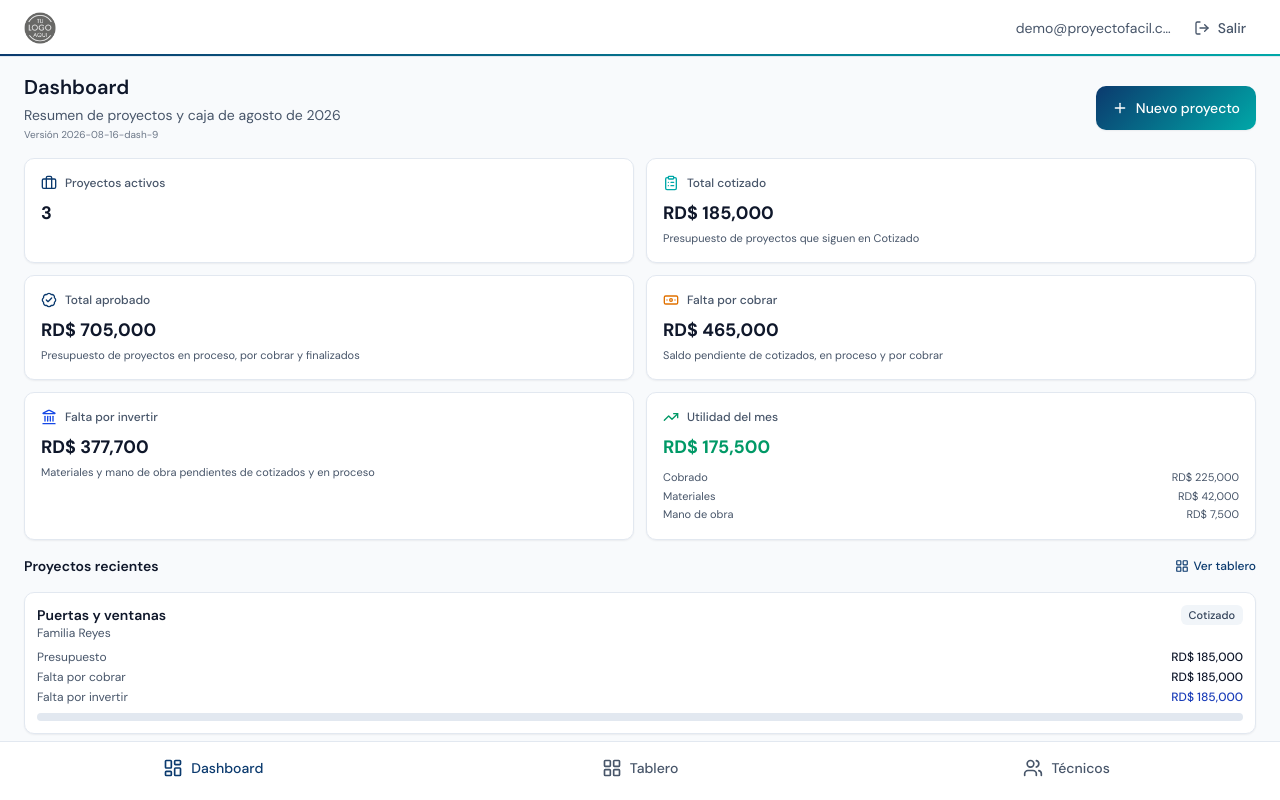
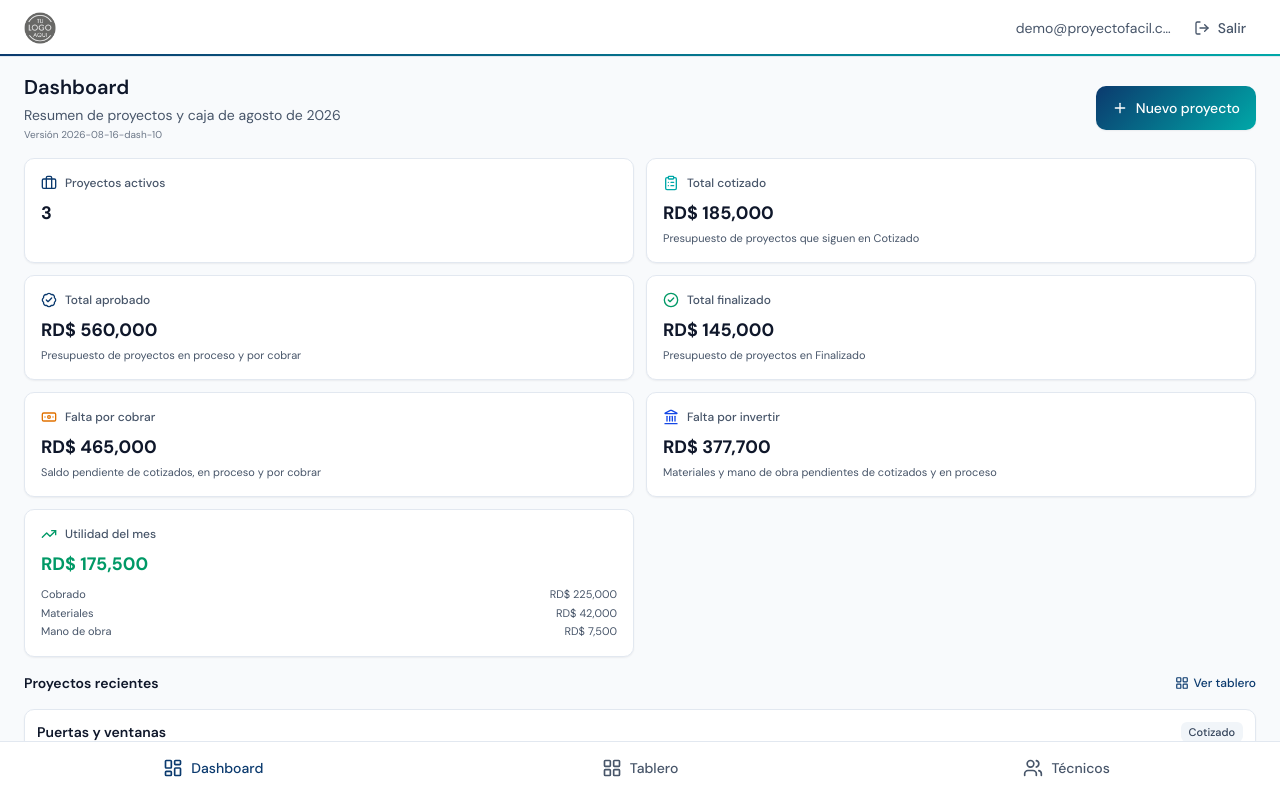
Before and after one commit to Themachine1914/demo-proyecto-facil, a React (Vite) app: page /login in a window 1280 px wide. Both pictures are taken after a click on the button "Iniciar sesión". Built offline with nearby package versions, Linux system fonts and the light colour scheme.

Commit message:
Agrega el renglón de total finalizado en el Dashboard.
Suma el presupuesto de proyectos en Finalizado. El total aprobado queda en proceso y por cobrar, para no mezclarlo.

Co-authored-by: Themachine1914 <Themachine1914@users.noreply.github.com>

```diff
--- a/public/sw.js
+++ b/public/sw.js
@@ -1,4 +1,4 @@
-const CACHE = 'facil-demo-v9'
+const CACHE = 'facil-demo-v10'
 
 self.addEventListener('install', (event) => {
   event.waitUntil(self.skipWaiting())
--- a/src/lib/appVersion.ts
+++ b/src/lib/appVersion.ts
@@ -1 +1 @@
-export const APP_VERSION = '2026-08-16-dash-9'
+export const APP_VERSION = '2026-08-16-dash-10'
--- a/src/lib/finance.ts
+++ b/src/lib/finance.ts
@@ -78,7 +78,7 @@ export function isOpenInvestmentStatus(status: ProjectStatus): boolean {
 }
 
 export function isApprovedStatus(status: ProjectStatus): boolean {
-  return status === 'in_progress' || status === 'to_collect' || status === 'finished'
+  return status === 'in_progress' || status === 'to_collect'
 }
 
 export function computeDashboardStats(projects: Project[]) {
@@ -88,6 +88,9 @@ export function computeDashboardStats(projects: Project[]) {
     .reduce((acc, project) => acc + project.budget, 0)
   const approvedTotal = projects
     .filter((project) => isApprovedStatus(project.status))
+    .reduce((acc, project) => acc + project.budget, 0)
+  const finishedTotal = projects
+    .filter((project) => project.status === 'finished')
     .reduce((acc, project) => acc + project.budget, 0)
   const toCollect = projects
     .filter((project) => isCollectableStatus(project.status))
@@ -103,6 +106,7 @@ export function computeDashboardStats(projects: Project[]) {
     activeCount: active.length,
     quotedTotal,
     approvedTotal,
+    finishedTotal,
     toCollect,
     toInvest,
     recent,
--- a/src/pages/DashboardPage.tsx
+++ b/src/pages/DashboardPage.tsx
@@ -1,4 +1,4 @@
-import { BadgeCheck, Banknote, Briefcase, ClipboardList, Landmark, LayoutGrid, Plus, RotateCcw, TrendingUp } from 'lucide-react'
+import { BadgeCheck, Banknote, Briefcase, CircleCheck, ClipboardList, Landmark, LayoutGrid, Plus, RotateCcw, TrendingUp } from 'lucide-react'
 import { useMemo, useState, type ReactNode } from 'react'
 import { Link } from 'react-router-dom'
 import toast from 'react-hot-toast'
@@ -97,8 +97,14 @@ export function DashboardPage() {
             <StatCard
               icon={<BadgeCheck className="h-4 w-4 text-facil-primary" />}
               label="Total aprobado"
-              hint="Presupuesto de proyectos en proceso, por cobrar y finalizados"
+              hint="Presupuesto de proyectos en proceso y por cobrar"
               value={formatMoney(stats.approvedTotal)}
+            />
+            <StatCard
+              icon={<CircleCheck className="h-4 w-4 text-emerald-600" />}
+              label="Total finalizado"
+              hint="Presupuesto de proyectos en Finalizado"
+              value={formatMoney(stats.finishedTotal)}
             />
             <StatCard
               icon={<Banknote className="h-4 w-4 text-amber-600" />}
```
